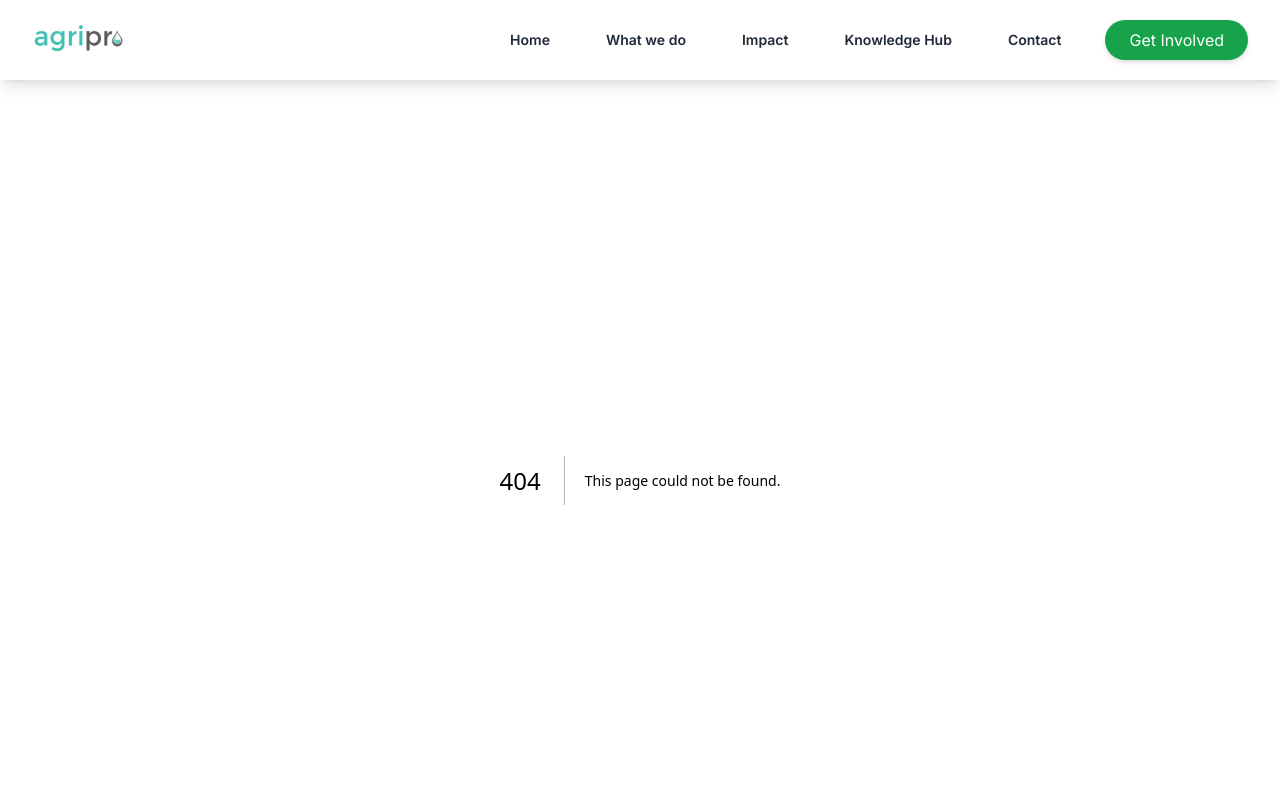
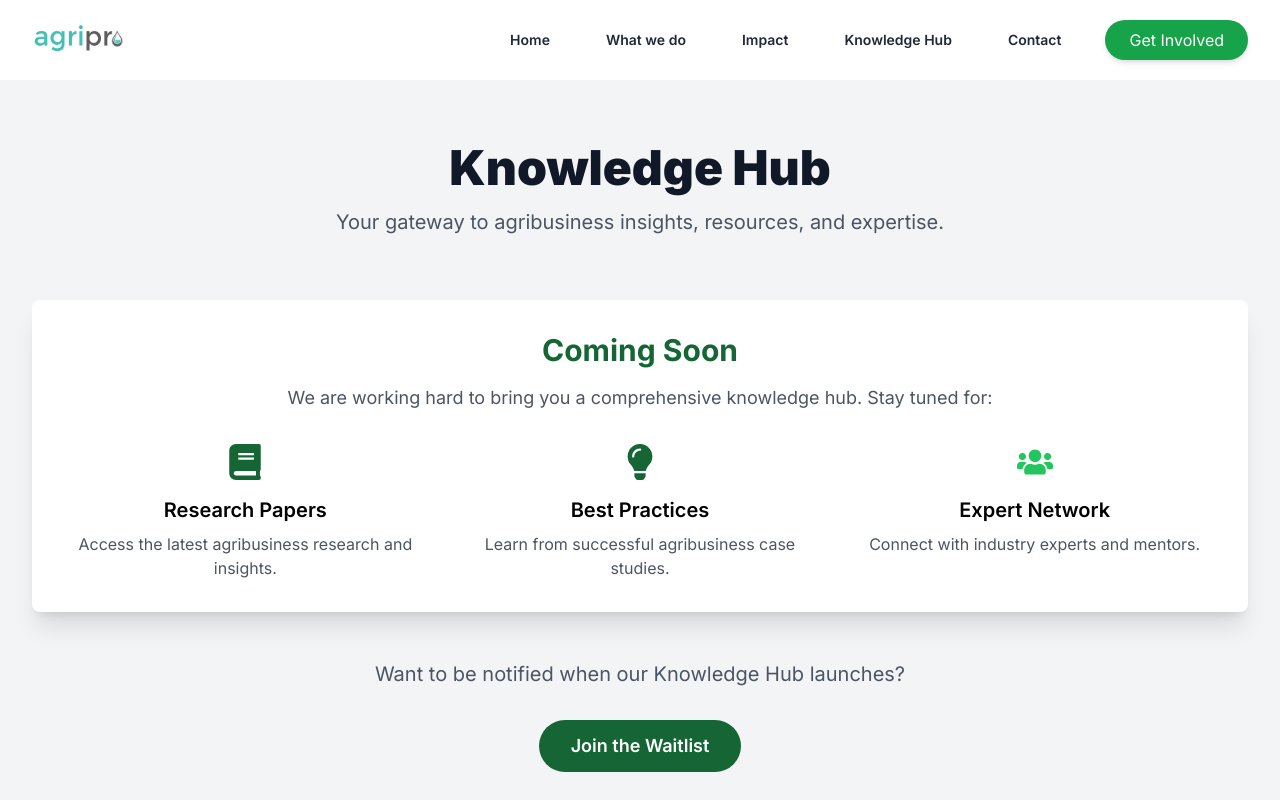
Before and after one commit to buzzedison/agripro, a Next.js app: page /knowledgehub in a window 1280 px wide. Before the commit this address had no page. Shown: the top 800 px of the page. Built offline with nearby package versions, Linux system fonts and the light colour scheme.

Commit message:
added links

```diff
--- a/app/components/Hero.tsx
+++ b/app/components/Hero.tsx
@@ -50,7 +50,7 @@ export default function Hero() {
             animate={{ opacity: 1, y: 0 }}
             transition={{ duration: 0.8, delay: 0.8 }}
           >
-            <Link href="#" className="inline-block bg-white text-green-900 py-3 px-6 rounded-full font-bold tracking-wider hover:bg-opacity-90 transition duration-300">
+            <Link href="/services" className="inline-block bg-white text-green-900 py-3 px-6 rounded-full font-bold tracking-wider hover:bg-opacity-90 transition duration-300">
               Explore Our Services
             </Link>
           </motion.div>
--- a/app/components/Impact.tsx
+++ b/app/components/Impact.tsx
@@ -3,6 +3,7 @@
 
 import { motion } from 'framer-motion';
 import Image from 'next/image';
+import Link from "next/link"
 
 export default function Impact() {
   return (
@@ -39,12 +40,12 @@ export default function Impact() {
               className="mt-8 sm:flex sm:justify-center lg:justify-start"
             >
               <div className="rounded-md shadow">
-                <a
-                  href="#"
+                <Link
+                  href="/impact"
                   className="w-full flex items-center justify-center px-8 py-3 border border-transparent text-base font-medium rounded-md text-white bg-green-600 hover:bg-green-700 md:py-4 md:text-lg md:px-10"
                 >
                   Explore Our Impact
-                </a>
+                </Link>
               </div>
             </motion.div>
           </div>
--- a/app/components/Navbar.tsx
+++ b/app/components/Navbar.tsx
@@ -10,7 +10,7 @@ const navigation = [
   { name: 'Home', href: '/' },
   { name: 'What we do', href: '/services' },
   { name: 'Impact', href: '/impact' },
-  { name: 'Knowledge Hub', href: '/knowledge-hub' },
+  { name: 'Knowledge Hub', href: '/knowledgehub' },
   { name: 'Contact', href: '/contact' },
 ];
 
@@ -40,7 +40,7 @@ export default function Navbar() {
                 {item.name}
               </Link>
             ))}
-            <Link href="/get-involved">
+            <Link href="/getinvolved">
               <button className="bg-green-600 text-white px-6 py-2 rounded-full shadow-md hover:bg-green-700 focus:outline-none focus:ring-2 focus:ring-green-500 focus:ring-offset-2 transition duration-200 ease-in-out">
                 Get Involved
               </button>
@@ -74,7 +74,7 @@ export default function Navbar() {
                 {item.name}
               </Link>
             ))}
-            <Link href="/get-involved">
+            <Link href="/getinvolved">
               <button className="w-full bg-green-600 text-white px-6 py-3 rounded-full shadow-md hover:bg-green-700 focus:outline-none focus:ring-2 focus:ring-green-500 focus:ring-offset-2 transition duration-200 ease-in-out mt-4">
                 Get Involved
               </button>
--- a/app/components/Solutions.tsx
+++ b/app/components/Solutions.tsx
@@ -3,6 +3,7 @@
 
 import { motion } from 'framer-motion';
 import { FaSearch, FaCompass, FaGraduationCap, FaLightbulb } from 'react-icons/fa';
+import Link from "next/link"
 
 const features = [
   {
@@ -80,12 +81,12 @@ export default function Solutions() {
             whileTap={{ scale: 0.95 }}
             className="inline-flex rounded-full shadow-lg"
           >
-            <a
-              href="#"
+            <Link
+              href="/services"
               className="inline-flex items-center justify-center px-8 py-4 border border-transparent text-xl font-medium rounded-full text-white bg-gradient-to-r from-green-600 to-emerald-600 hover:from-green-700 hover:to-emerald-700"
             >
               Discover How We Can Help
-            </a>
+            </Link>
           </motion.div>
         </div>
       </div>
--- /dev/null
+++ b/app/knowledgehub/page.tsx
@@ -0,0 +1,77 @@
+// components/KnowledgeHubPage.tsx
+"use client"
+import React from 'react';
+import { motion } from 'framer-motion';
+import { FaBook, FaLightbulb, FaUsers } from 'react-icons/fa';
+
+const KnowledgeHubPage: React.FC = () => {
+  return (
+    <div className="bg-gray-100 min-h-screen py-16">
+      <div className="max-w-7xl mx-auto px-4 sm:px-6 lg:px-8">
+        <motion.div
+          initial={{ opacity: 0, y: 50 }}
+          animate={{ opacity: 1, y: 0 }}
+          transition={{ duration: 0.8 }}
+          className="text-center mb-16"
+        >
+          <h1 className="text-5xl font-black text-gray-900 mb-4">
+            Knowledge Hub
+          </h1>
+          <p className="text-xl text-gray-600 max-w-3xl mx-auto">
+            Your gateway to agribusiness insights, resources, and expertise.
+          </p>
+        </motion.div>
+
+        <motion.div
+          initial={{ opacity: 0, y: 50 }}
+          animate={{ opacity: 1, y: 0 }}
+          transition={{ duration: 0.8, delay: 0.2 }}
+          className="bg-white rounded-lg shadow-xl p-8 text-center"
+        >
+          <h2 className="text-3xl font-bold text-green-800 mb-4">Coming Soon</h2>
+          <p className="text-lg text-gray-600 mb-8">
+            We are working hard to bring you a comprehensive knowledge hub. Stay tuned for:
+          </p>
+
+          <div className="grid grid-cols-1 md:grid-cols-3 gap-8">
+            <div className="flex flex-col items-center">
+              <FaBook className="text-4xl text-green-800 mb-4" />
+              <h3 className="text-xl font-semibold mb-2">Research Papers</h3>
+              <p className="text-gray-600">Access the latest agribusiness research and insights.</p>
+            </div>
+            <div className="flex flex-col items-center">
+              <FaLightbulb className="text-4xl text-green-800 mb-4" />
+              <h3 className="text-xl font-semibold mb-2">Best Practices</h3>
+              <p className="text-gray-600">Learn from successful agribusiness case studies.</p>
+            </div>
+            <div className="flex flex-col items-center">
+              <FaUsers className="text-4xl text-green-500 mb-4" />
+              <h3 className="text-xl font-semibold mb-2">Expert Network</h3>
+              <p className="text-gray-600">Connect with industry experts and mentors.</p>
+            </div>
+          </div>
+        </motion.div>
+
+        <motion.div
+          initial={{ opacity: 0, y: 50 }}
+          animate={{ opacity: 1, y: 0 }}
+          transition={{ duration: 0.8, delay: 0.4 }}
+          className="mt-12 text-center"
+        >
+          <p className="text-xl text-gray-600 mb-8">
+            Want to be notified when our Knowledge Hub launches?
+          </p>
+          <motion.button
+            whileHover={{ scale: 1.05 }}
+            whileTap={{ scale: 0.95 }}
+            className="bg-green-800 text-white px-8 py-3 rounded-full text-lg font-semibold hover:bg-green-600 transition duration-200"
+          >
+            Join the Waitlist
+          </motion.button>
+        </motion.div>
+      </div>
+    </div>
+  );
+};
+
+export default KnowledgeHubPage;
```
